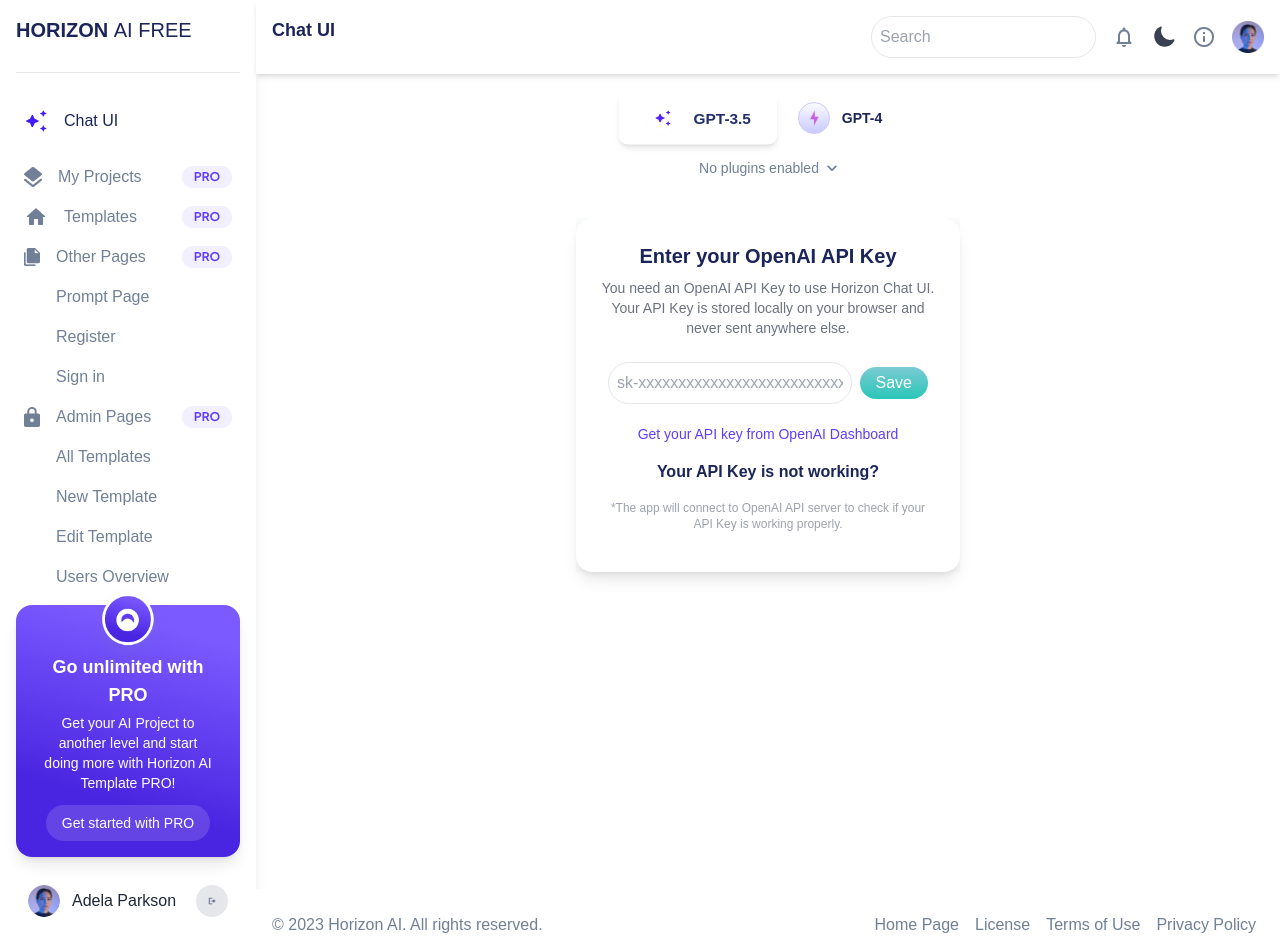
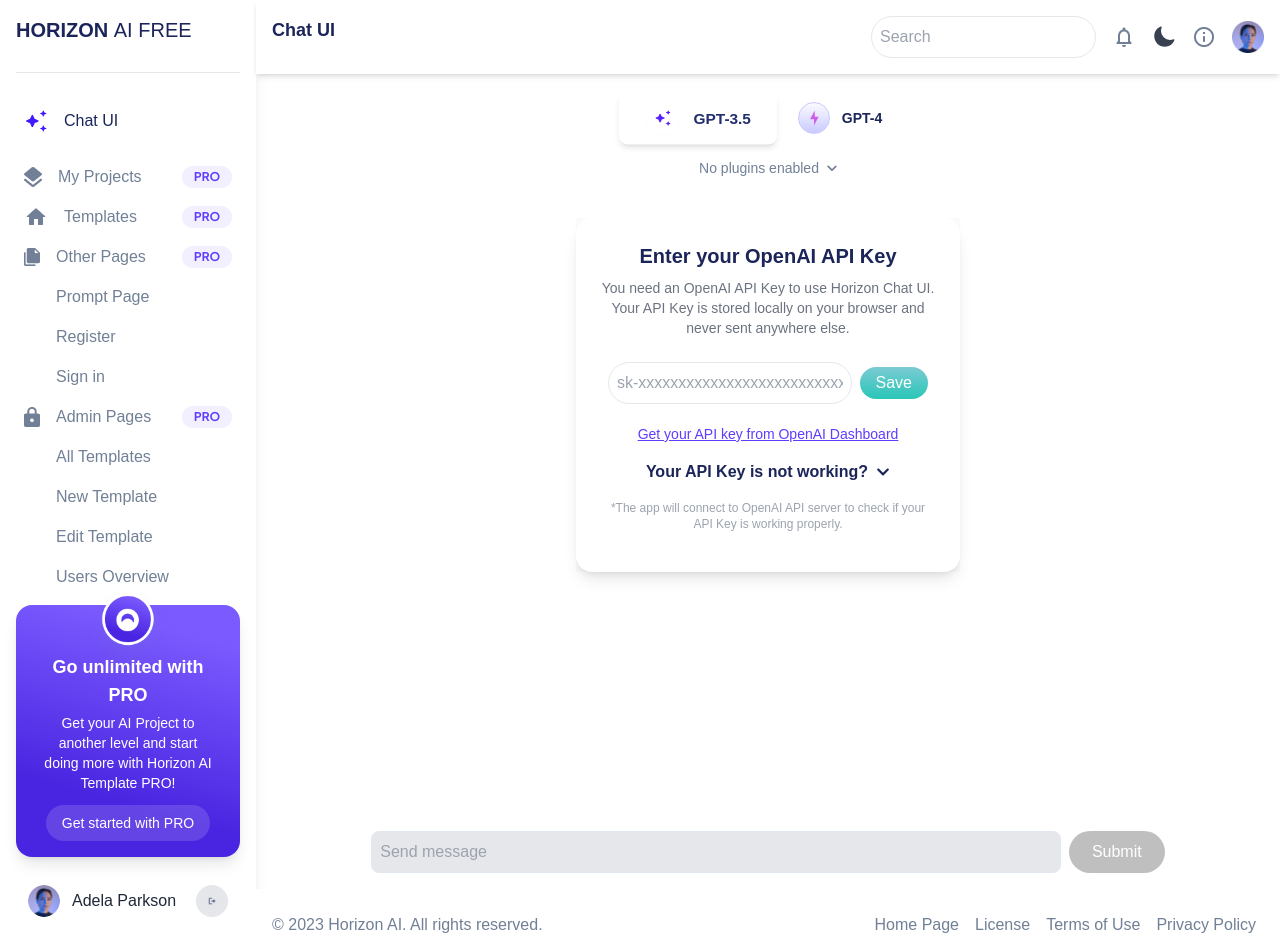
Before and after one commit to jijonjau/horizon-ai-frontend, a Next.js app in the folder horizon-ai/: page / in a window 1280 px wide. Shown: the top 952 px of the page. Built offline with nearby package versions, Linux system fonts and the light colour scheme.

Commit message:
API Key form behaviour

```diff
--- a/horizon-ai/src/app/layout.tsx
+++ b/horizon-ai/src/app/layout.tsx
@@ -2,6 +2,7 @@ import React from 'react';
 import type { Metadata } from 'next';
 import { Geist, Geist_Mono } from 'next/font/google';
 import './globals.css';
+import { ToastContainer } from 'react-toastify';
 
 const geistSans = Geist({
   variable: '--font-geist-sans',
@@ -14,7 +15,7 @@ const geistMono = Geist_Mono({
 });
 
 export const metadata: Metadata = {
-  title: 'Create Next App',
+  title: 'Horizon AI Web App',
   description: 'Generated by create next app',
 };
 
@@ -25,6 +26,7 @@ export default function RootLayout({
 }>) {
   return (
     <html lang="en">
+      <ToastContainer autoClose={3000} />
       <body
         className={`${geistSans.variable} ${geistMono.variable} antialiased`}
       >
--- a/horizon-ai/src/app/page.tsx
+++ b/horizon-ai/src/app/page.tsx
@@ -5,9 +5,12 @@ import Sidebar from '../components/Sidebar';
 import Header from '../layout/Header';
 import APIKeyForm from '../components/APIKeyForm';
 import Footer from '@/layout/Footer';
+import ChatWindow from '@/components/ChatWindow';
 
 export default function Chat() {
   const [selectedModel, setSelectedModel] = useState('gpt-3.5');
+  const [isAPIKeyFormOpen, setIsAPIKeyFormOpen] = useState(true);
+
   return (
     <div className="flex bg-white">
       <Sidebar />
@@ -61,7 +64,11 @@ export default function Chat() {
               />
             </span>
           </p>
-          <APIKeyForm />
+
+          {isAPIKeyFormOpen && (
+            <APIKeyForm onClose={() => setIsAPIKeyFormOpen(false)} />
+          )}
+          <ChatWindow isDisabled={isAPIKeyFormOpen} />
         </div>
         <Footer />
       </div>
--- a/horizon-ai/src/components/APIKeyForm.tsx
+++ b/horizon-ai/src/components/APIKeyForm.tsx
@@ -1,10 +1,48 @@
 'use client';
 
-import React from 'react';
-import { useState } from 'react';
+import React, { useState } from 'react';
+import { toast } from 'react-toastify';
+import 'react-toastify/dist/ReactToastify.css';
+import { FaChevronDown, FaChevronUp } from 'react-icons/fa';
 
-const APIKeyForm = () => {
+const APIKeyForm = ({ onClose }: { onClose: () => void }) => {
   const [apiKey, setApiKey] = useState('');
+  const [showSolutions, setShowSolutions] = useState(false);
+
+  const handleSave = () => {
+    if (!apiKey.trim()) {
+      toast.error(
+        'Invalid API key. Please make sure your API key is still working properly.',
+        {
+          position: 'top-center',
+          style: {
+            background: '#FDE0D0',
+            color: '#E31A1A',
+            fontWeight: 'bold',
+            textAlign: 'center',
+            whiteSpace: 'nowrap',
+            width: '100%',
+          },
+        }
+      );
+      setShowSolutions(true);
+      return;
+    }
+
+    toast.success('Success! You can start using Horizon Chat UI now!', {
+      position: 'top-center',
+      style: {
+        background: '#C9FBD5',
+        color: '#01B574',
+        fontWeight: 'bold',
+        textAlign: 'center',
+        whiteSpace: 'nowrap',
+        width: '100%',
+      },
+    });
+
+    onClose();
+  };
 
   return (
     <div className="flex flex-col items-center justify-center bg-gray-50">
@@ -31,21 +69,55 @@ const APIKeyForm = () => {
               background: 'linear-gradient(180deg, #7BCBD4 0%, #29C6B7 100%)',
             }}
             className="text-white px-4 py-1 rounded-full font-medium ml-2"
+            onClick={handleSave}
           >
             Save
           </button>
         </div>
 
         <a
-          href="https://platform.openai.com/signup"
-          className="text-sm text-[#603CFF] font-medium block mt-3"
+          href="https://platform.openai.com/docs/overview"
+          className="text-sm text-[#603CFF] underline font-medium block mt-3"
+          target="_blank"
+          rel="noopener noreferrer"
         >
           Get your API key from OpenAI Dashboard
         </a>
 
-        <button className="font-semibold text-[#1b2559] mt-4 flex items-center justify-center w-full">
+        <button
+          className="font-semibold text-[#1b2559] flex items-center justify-center w-full mt-4 gap-2"
+          onClick={() => setShowSolutions(!showSolutions)}
+        >
           Your API Key is not working?
+          {showSolutions ? (
+            <FaChevronUp size={14} />
+          ) : (
+            <FaChevronDown size={14} />
+          )}
         </button>
+
+        {showSolutions && (
+          <ul className="mt-2 text-sm text-[#1b2559] list-disc list-inside space-y-1 text-left p-3">
+            <li>
+              Make sure youhave an OpenAI account and a valid API key to use
+              ChatGPT. We do not sell API keys.
+            </li>
+            <li>
+              Make sure you have your billing info added in{' '}
+              <a
+                href={
+                  'https://platform.openai.com/settings/organization/billing/overview'
+                }
+                target="_blank"
+                rel="noopener noreferrer"
+                className="text-[#603CFF] underline"
+              >
+                OpenAI Billing
+              </a>{' '}
+              page. Without billing info, your API keys will not work..
+            </li>
+          </ul>
+        )}
 
         <p className="text-xs text-gray-400 mt-4 mb-4">
           *The app will connect to OpenAI API server to check if your API Key is
--- a/horizon-ai/src/components/ChatMessage.tsx
+++ b/horizon-ai/src/components/ChatMessage.tsx
@@ -7,7 +7,9 @@ const ChatMessage: React.FC<{ message: string; isUser: boolean }> = ({
   return (
     <div className={`flex ${isUser ? 'justify-end' : 'justify-start'}`}>
       <div
-        className={`p-3 rounded-lg max-w-xs ${isUser ? 'bg-blue-500 text-white' : 'bg-gray-200 text-black'}`}
+        className={`p-3 rounded-lg max-w-xs ${
+          isUser ? 'bg-blue-500 text-black' : 'bg-gray-200 text-black'
+        }`}
       >
         {message}
       </div>
--- a/horizon-ai/src/components/ChatWindow.tsx
+++ b/horizon-ai/src/components/ChatWindow.tsx
@@ -1,58 +1,51 @@
 'use client';
 
-import React from 'react';
-import { useState } from 'react';
+import React, { useState } from 'react';
 import ChatMessage from './ChatMessage';
 
-const ChatWindow = () => {
+const ChatWindow: React.FC<{ isDisabled: boolean }> = ({ isDisabled }) => {
+  const [input, setInput] = useState('');
   const [messages, setMessages] = useState<
-    Array<{ message: string; isUser: boolean }>
+    { message: string; isUser: boolean }[]
   >([]);
-  const [input, setInput] = useState('');
 
-  const sendMessage = async () => {
-    if (!input.trim()) return;
-
-    const userMessage = { message: input, isUser: true };
-    setMessages([...messages, userMessage]);
+  const sendMessage = () => {
+    if (isDisabled || !input.trim()) return;
+    setMessages([...messages, { message: input, isUser: true }]);
     setInput('');
-
-    try {
-      const response = await fetch('/api/chat', {
-        method: 'POST',
-        headers: { 'Content-Type': 'application/json' },
-        body: JSON.stringify({ message: input }),
-      });
-      const data = await response.json();
-      setMessages([
-        ...messages,
-        userMessage,
-        { message: data.reply, isUser: false },
-      ]);
-    } catch (error) {
-      console.error('Error fetching response:', error);
-    }
   };
 
   return (
-    <div className="flex flex-col flex-1 p-4">
-      <div className="flex-1 overflow-y-auto space-y-2">
+    <div className="flex flex-col flex-1 p-4 items-center w-full">
+      <div className="flex-1 overflow-y-auto space-y-2 w-full max-w-lg">
         {messages.map((msg, index) => (
           <ChatMessage key={index} message={msg.message} isUser={msg.isUser} />
         ))}
       </div>
-      <div className="mt-4 flex">
+
+      <div className="mt-4 flex w-4/5">
         <input
           type="text"
-          className="border p-2 flex-1 rounded-lg"
+          className={`border border-[#E2E8F0] p-2 flex-grow rounded-lg w-[80%] text-black
+    focus:border-[#A0AEC0] focus:ring-1 focus:ring-[#A0AEC0]
+    hover:border-[#A0AEC0] active:border-[#A0AEC0] transition-all duration-200 outline-none ${isDisabled ? 'bg-gray-200 cursor-not-allowed' : 'bg-white'}`}
+          placeholder="Send message"
           value={input}
           onChange={(e) => setInput(e.target.value)}
+          disabled={isDisabled}
         />
         <button
           onClick={sendMessage}
-          className="ml-2 bg-blue-500 text-white p-2 rounded-lg"
+          style={{
+            background: isDisabled
+              ? 'gray'
+              : 'linear-gradient(15.46deg, #4A25E1 26.3%, #7B5AFF 86.4%)',
+          }}
+          className={`ml-2 text-white p-2 rounded-full w-24 flex-shrink-0
+            ${isDisabled ? 'opacity-50 cursor-not-allowed' : 'hover:scale-105 hover:brightness-110 active:brightness-90'}`}
+          disabled={isDisabled}
         >
-          Send
+          Submit
         </button>
       </div>
     </div>
```
